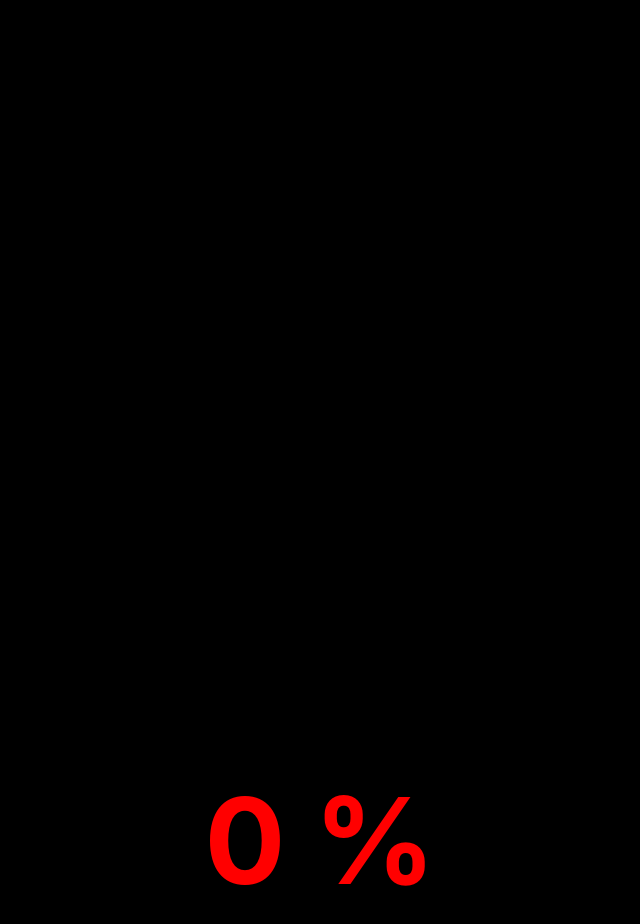
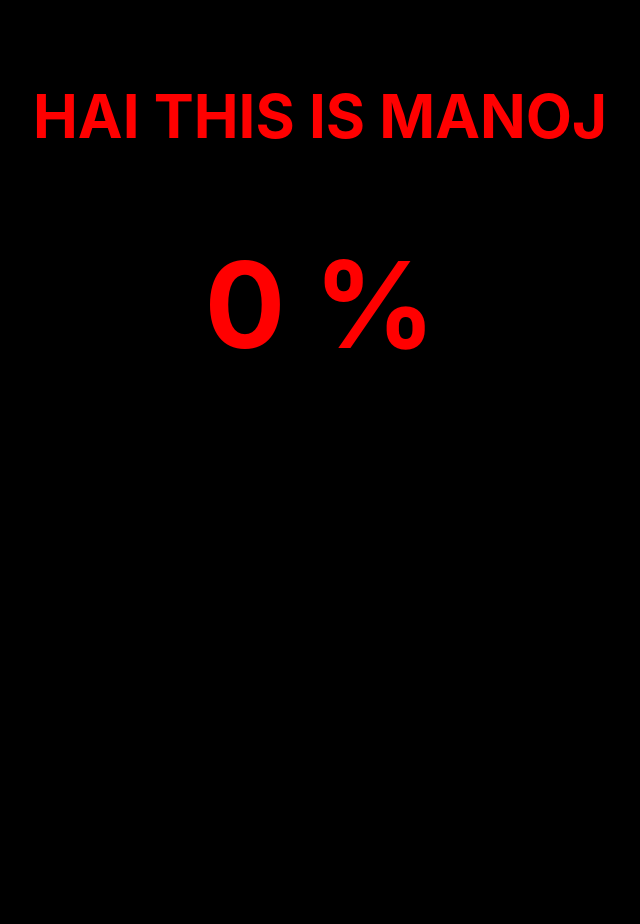
Before and after one commit to ManojCodeNew/BatteryPercentageApp, a React (Create React App) app: page / in a window 1280 px wide. Shown: the top 924 px of the page, without its empty margins (320-960 px from the left). After the commit the page ends 800 px from the top, so only its background shows below. Built offline with nearby package versions, Linux system fonts and the light colour scheme.

Commit message:
added my name

```diff
--- a/public/index.html
+++ b/public/index.html
@@ -9,7 +9,7 @@
       name="description"
       content="Web site created using create-react-app"
     />
-    <link rel="apple-touch-icon" href="%PUBLIC_URL%/logo192.png" />
+    <!-- <link rel="apple-touch-icon" href="%PUBLIC_URL%/logo192.png" /> -->
     <!--
       manifest.json provides metadata used when your web app is installed on a
       user's mobile device or desktop. See https://developers.google.com/web/fundamentals/web-app-manifest/
--- a/src/Components/BatteryLevel.jsx
+++ b/src/Components/BatteryLevel.jsx
@@ -6,7 +6,6 @@ export default function BatteryLevel() {
     const [isCharging, setIsCharging] = useState(false);
 useEffect(()=>{
     setInterval(()=>{
-
         batteryLevelFinder();
     },1000)
 
@@ -24,20 +23,21 @@ useEffect(()=>{
     return (
         <>
 
+        <center>
         <div
         style={
             {
                 color:currentBatteryLevel>=50?"yellow":"red",
-                fontSize:"60px",
-                marginTop:"60%"
+                fontSize:"60px"
             }
         }>
-
+            <p>HAI THIS IS MANOJ</p>
             <h1 >{currentBatteryLevel} %</h1>
             {
                 isCharging?<img src={charging} alt="charging" />:''
             }
         </div>
+        </center>
         </>
     )
 }
```
